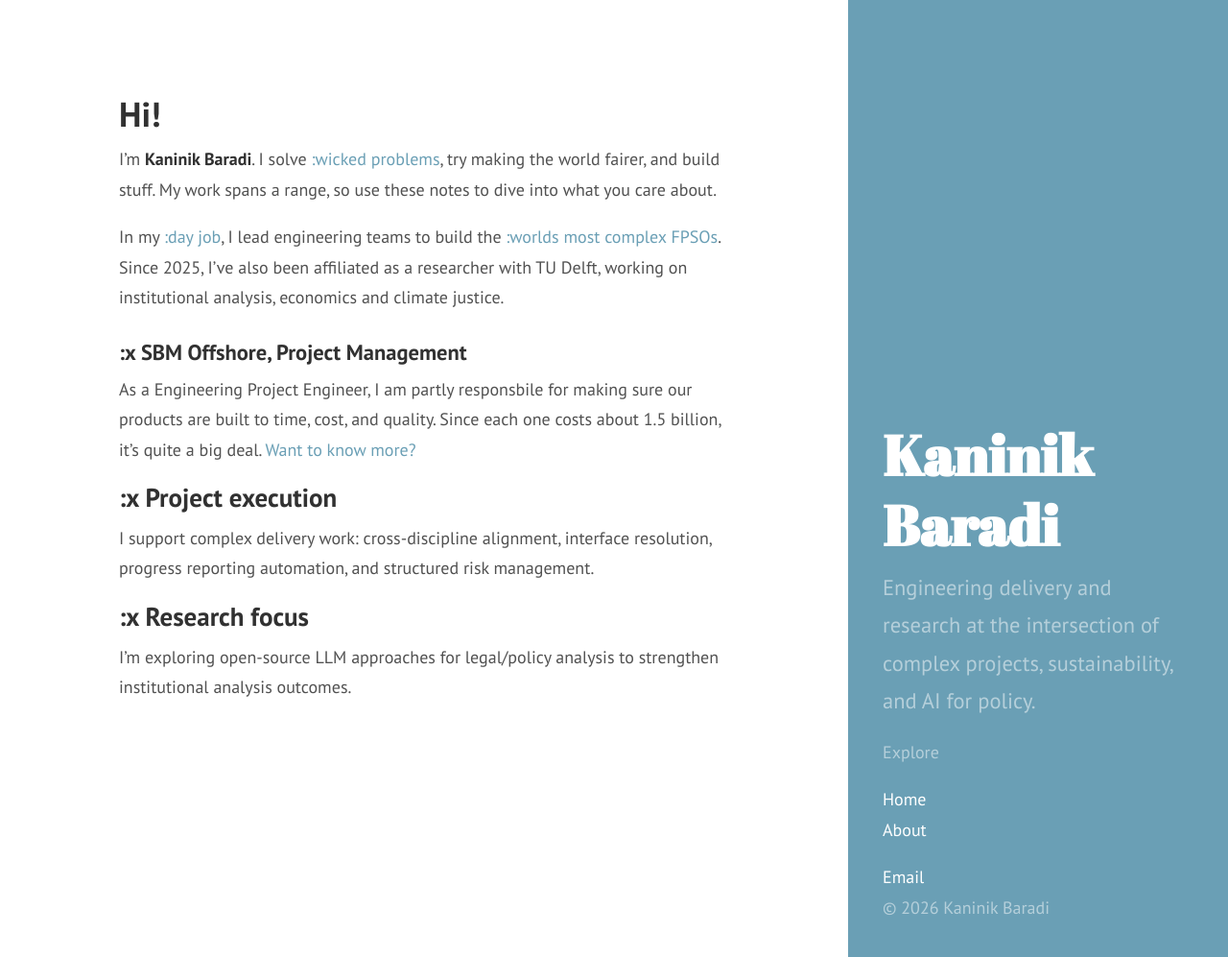
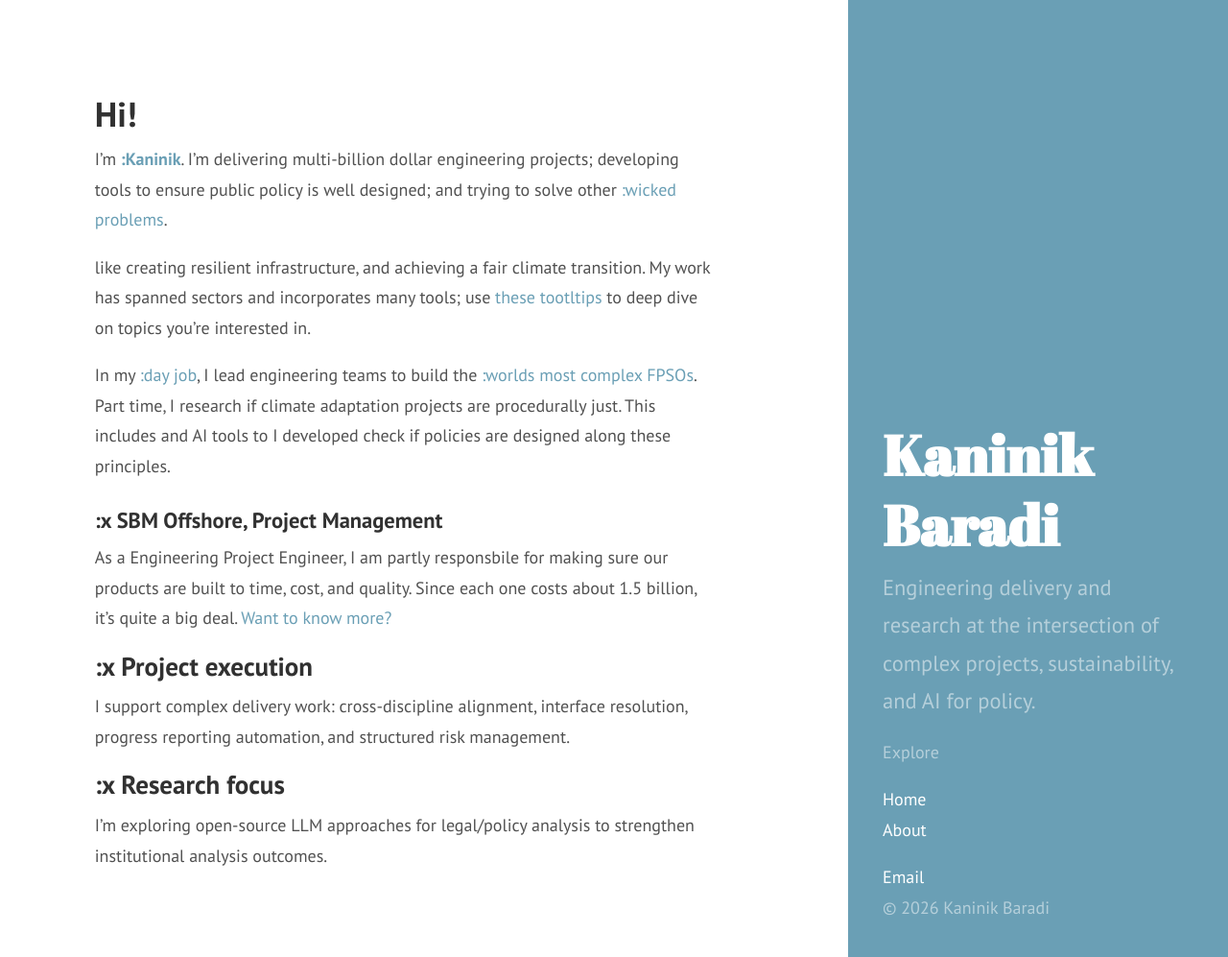
Before and after one commit to MechaKaradi/mechakaradi.github.io, a Jekyll site: the page built from index.md, in a window 1280 px wide and 997 px high. Shown: the whole window at 96% size. Built offline with Jekyll 4.4.1, drawn with Linux system fonts in a browser that asks for light colours; Markdown is read by kramdown in place of the engine named in the settings; the list of posts is cut into pages by our own code.

Commit message:
modify layout css

```diff
--- a/_includes/head.html
+++ b/_includes/head.html
@@ -23,7 +23,7 @@
 
   <!-- Icons -->
   <link rel="apple-touch-icon-precomposed" sizes="144x144" href="{{ site.baseurl }}public/apple-touch-icon-144-precomposed.png">
-                                 <link rel="shortcut icon" href="{{ site.baseurl }}public/favicon.ico">
+  <link rel="shortcut icon" href="{{ site.baseurl }}public/favicon.ico">
 
   <!-- RSS -->
   <link rel="alternate" type="application/rss+xml" title="RSS" href="/atom.xml">
--- a/index.md
+++ b/index.md
@@ -4,10 +4,11 @@ title: Hi!
 ---
 # Hi!
 
-I'm **Kaninik Baradi**. I solve [:wicked problems](), try making the world fairer, and build stuff. My work spans a range, so use these notes to dive into what you care about.
+I'm **[:Kaninik]()**. I'm delivering multi-billion dollar engineering projects; developing tools to ensure public policy is well designed; and trying to solve other [:wicked problems]().
 
-In my [:day job](#sbm-offshore-project-management), I lead engineering teams to build the [:worlds most complex FPSOs]().
-Since 2025, I've also been affiliated as a researcher with TU Delft, working on institutional analysis, economics and climate justice.
+like creating resilient infrastructure, and achieving a fair climate transition. My work has spanned  sectors and incorporates many tools; use [these tootltips]() to deep dive on topics you're interested in.
+
+In my [:day job](#sbm-offshore-project-management), I lead engineering teams to build the [:worlds most complex FPSOs](). Part time, I research if climate adaptation projects are procedurally just. This includes and AI tools to I developed check if policies are designed along these principles.
 
 <!-- Software I engineered  -->
 
--- a/public/css/hyde.css
+++ b/public/css/hyde.css
@@ -250,7 +250,7 @@ a.sidebar-nav-item:focus {
   }
 
   .layout-reverse .content {
-  --sidebar-width: 18rem;
+  --sidebar-width: 22rem;
   --content-max-width: 38rem;
   --sidebar-gap-min: 2rem;
   --left-gap-min: 2rem;        /* set your minimum left gap here */
@@ -261,8 +261,8 @@ a.sidebar-nav-item:focus {
     calc(100vw - var(--sidebar-width) - var(--content-max-width) - var(--sidebar-gap-min) - var(--left-gap-min))
   );
 
+  margin-right: calc(var(--sidebar-width) + var(--sidebar-gap-min) + (var(--extra-space) * var(--sidebar-space-ratio)));
   margin-left: calc(var(--left-gap-min) + (var(--extra-space) * var(--left-space-ratio)));
-  margin-right: calc(var(--sidebar-width) + var(--sidebar-gap-min) + (var(--extra-space) * var(--sidebar-space-ratio)));
   }
 }
 
```
Also changed, not shown: _includes/projects-list.html (added, +26 -0 lines).
